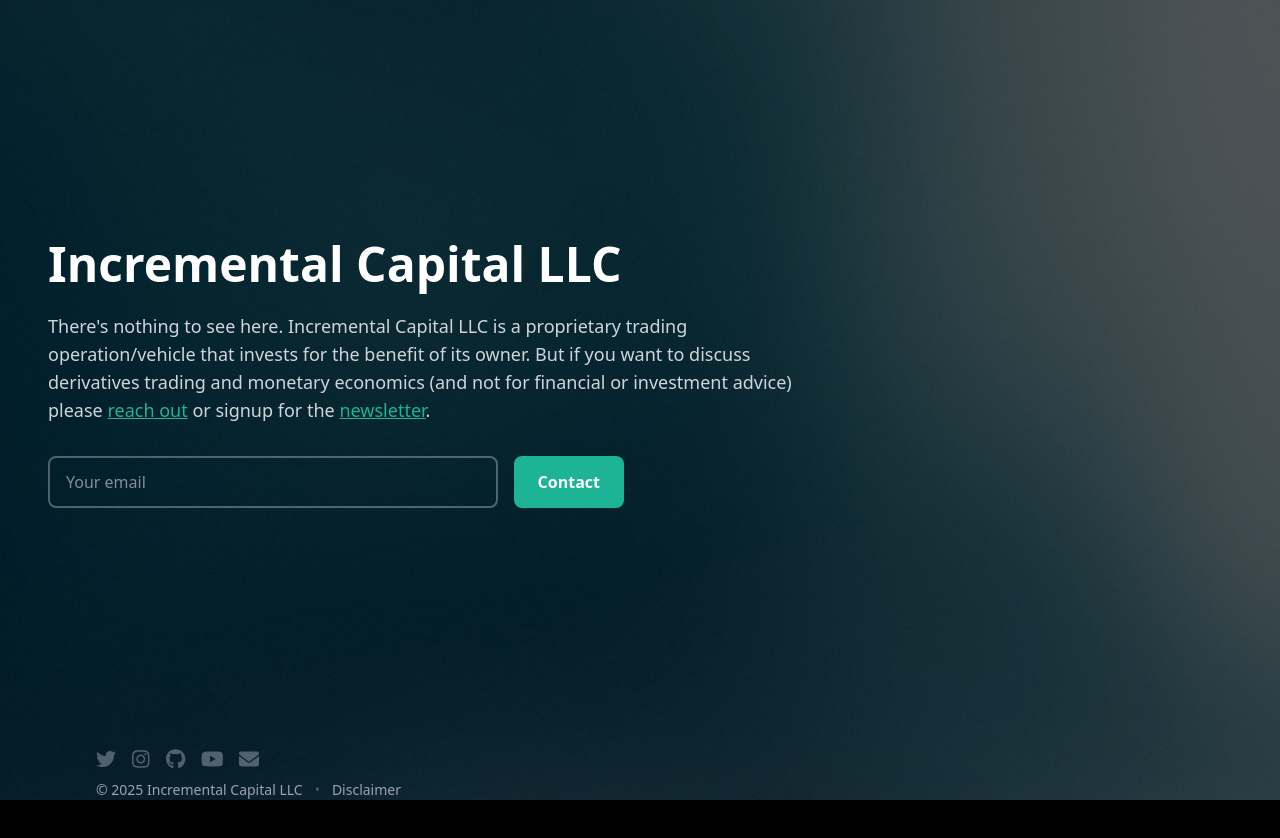
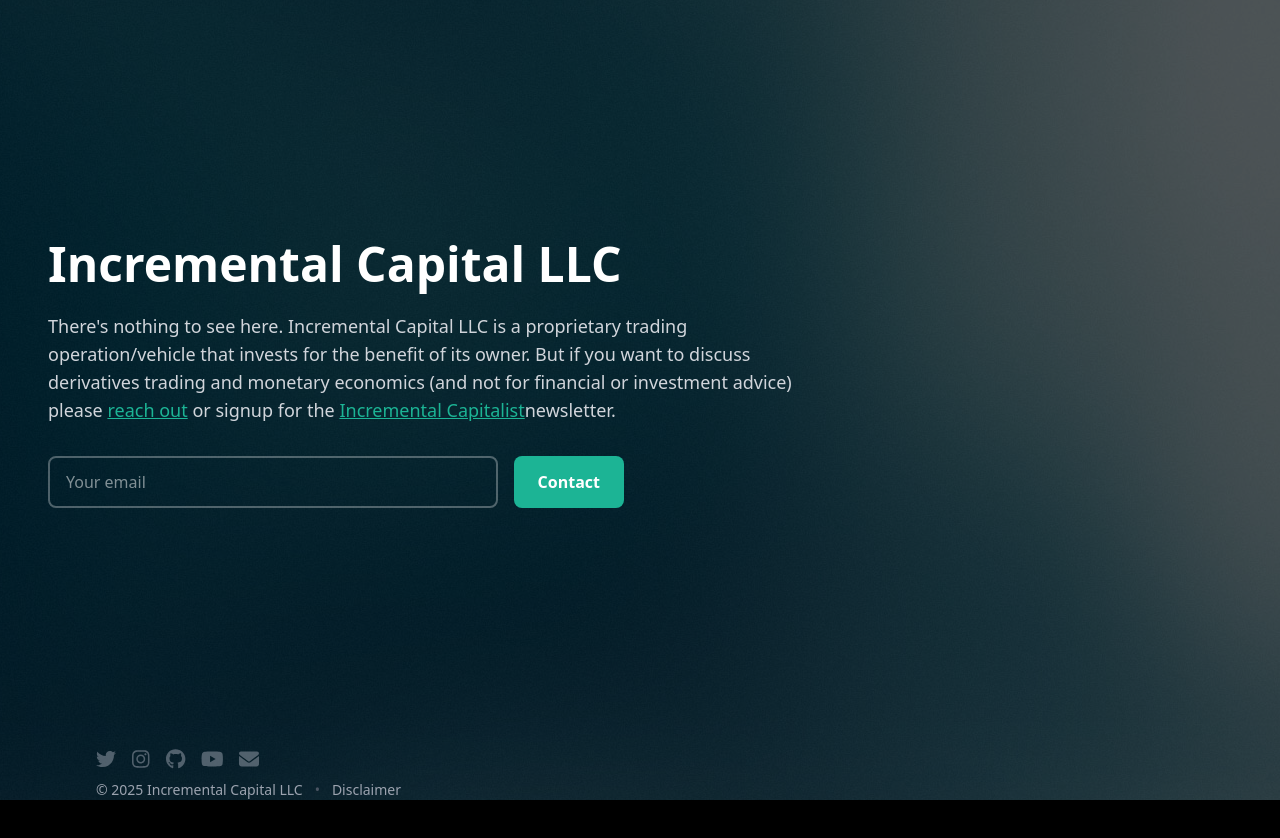
Before and after one commit to incrementalcapitalist/incremental-capital-website, a React (Vite) app: page / in a window 1280 px wide. Shown: the top 838 px of the page. Built offline with nearby package versions, Linux system fonts and the light colour scheme; no server answers.

Commit message:
add the name of our publication

```diff
--- a/src/components/Header.tsx
+++ b/src/components/Header.tsx
@@ -35,9 +35,9 @@ const Header: React.FC = () => {
           rel="noopener noreferrer"
           className="text-primary hover:text-primary-light transition-colors duration-200 underline"
         >
-          newsletter
+          Incremental Capitalist
         </a>
-        .
+        newsletter.
       </motion.p>
     </header>
   )
```
